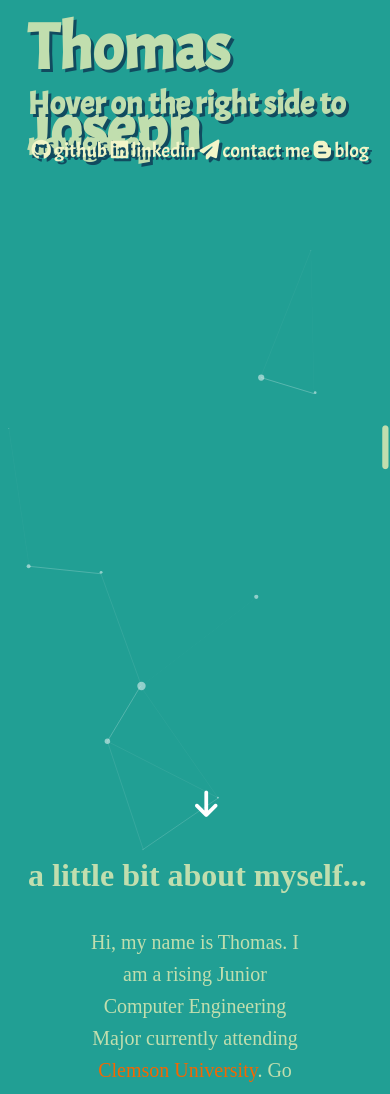
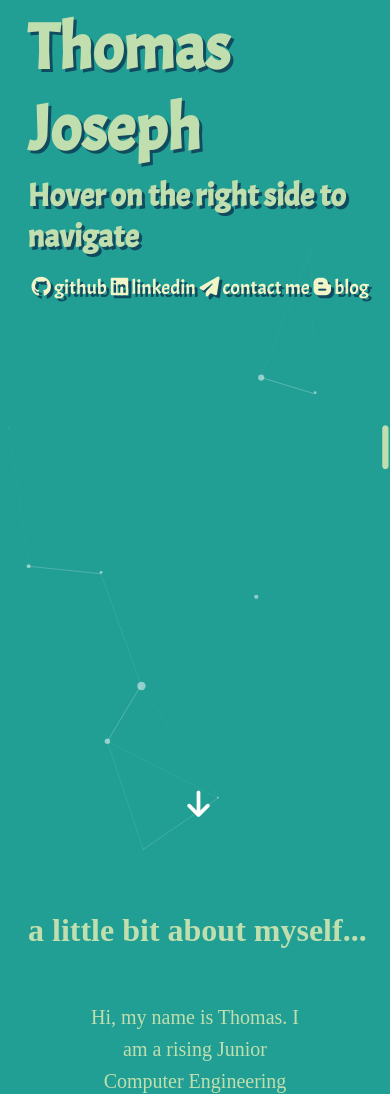
Before and after one commit to TRJoseph/MyWebsite, a website: page index.html in a window 390 px wide. Shown: the top 1094 px of the page. Drawn offline with nearby package versions, Linux system fonts and the light colour scheme.

Commit message:
fix for mobile device formatting

```diff
--- a/Styles/styles.css
+++ b/Styles/styles.css
@@ -224,3 +224,26 @@ section {
     font-size: 30px;
     animation: downArrowAnimation 5s ease-in-out 0s infinite normal none;
 }
+
+@media only screen and (max-width: 420px) {
+    #subtitle {
+      padding-top: 97px;
+    }
+
+    #downArrow {
+        left: 48%;
+    }
+
+    .sectionTitle {
+        padding-top: 60px;
+        padding-bottom: 20px;
+    }
+
+    .light-box {
+        margin-left: 7%;
+    }
+
+    #socials {
+        margin-top: 50px;
+    }
+  }
```
